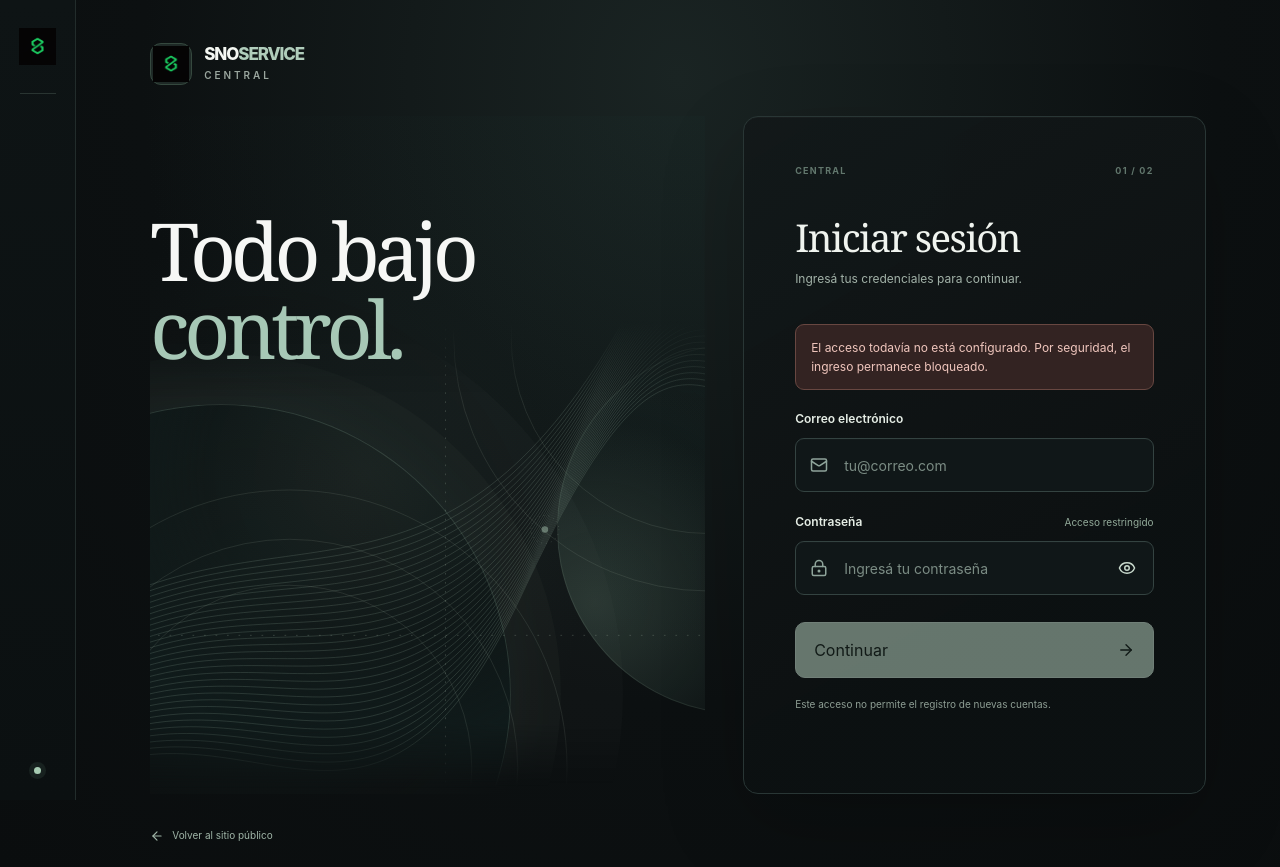
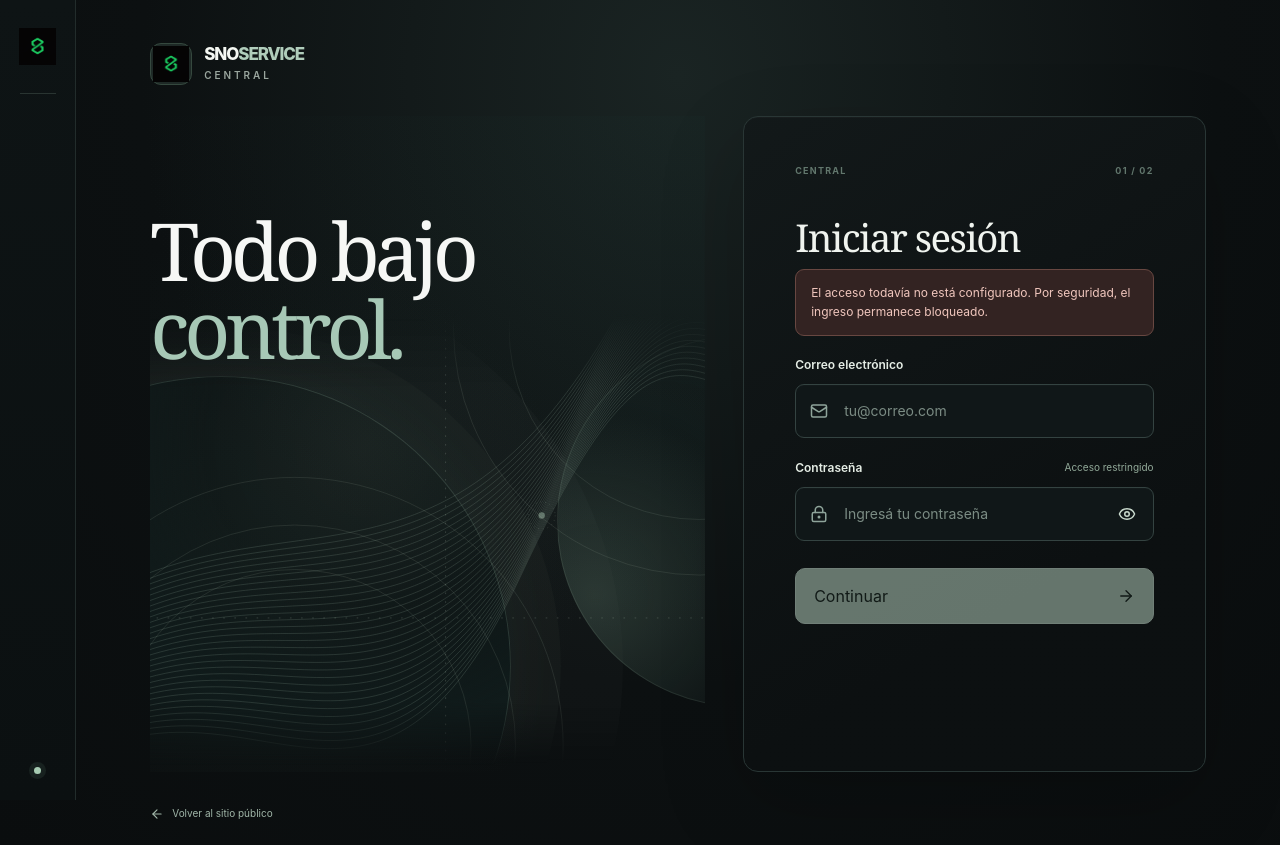
Before and after one commit to CamiloSoca/snoservice-web, a Next.js app: page /admin/login in a window 1280 px wide. After the commit the page ends 845 px from the top, so only its background shows below. Built offline with nearby package versions, Linux system fonts and the light colour scheme.

Commit message:
copy(auth): keep only essential login and MFA labels

```diff
--- a/app/admin/login/page.tsx
+++ b/app/admin/login/page.tsx
@@ -17,13 +17,11 @@ export default async function CentralLogin({ searchParams }: { searchParams: Pro
   return <AccessShell phase="login">
     <div className="sno-access-heading">
       <h1>Iniciar sesión</h1>
-      <p>Ingresá tus credenciales para continuar.</p>
     </div>
     {!configured ? <div className="sno-access-alert" role="alert">El acceso todavía no está configurado. Por seguridad, el ingreso permanece bloqueado.</div> : null}
     {error ? <div className="sno-access-alert" role="alert">{error === 'request'
       ? 'No se pudo validar la solicitud. Abrí esta página directamente y reintentá.'
       : 'No pudimos verificar las credenciales. Revisá tu correo y contraseña.'}</div> : null}
     <LoginForm configured={configured}/>
-    <p className="sno-access-underform">Este acceso no permite el registro de nuevas cuentas.</p>
   </AccessShell>
 }
```
